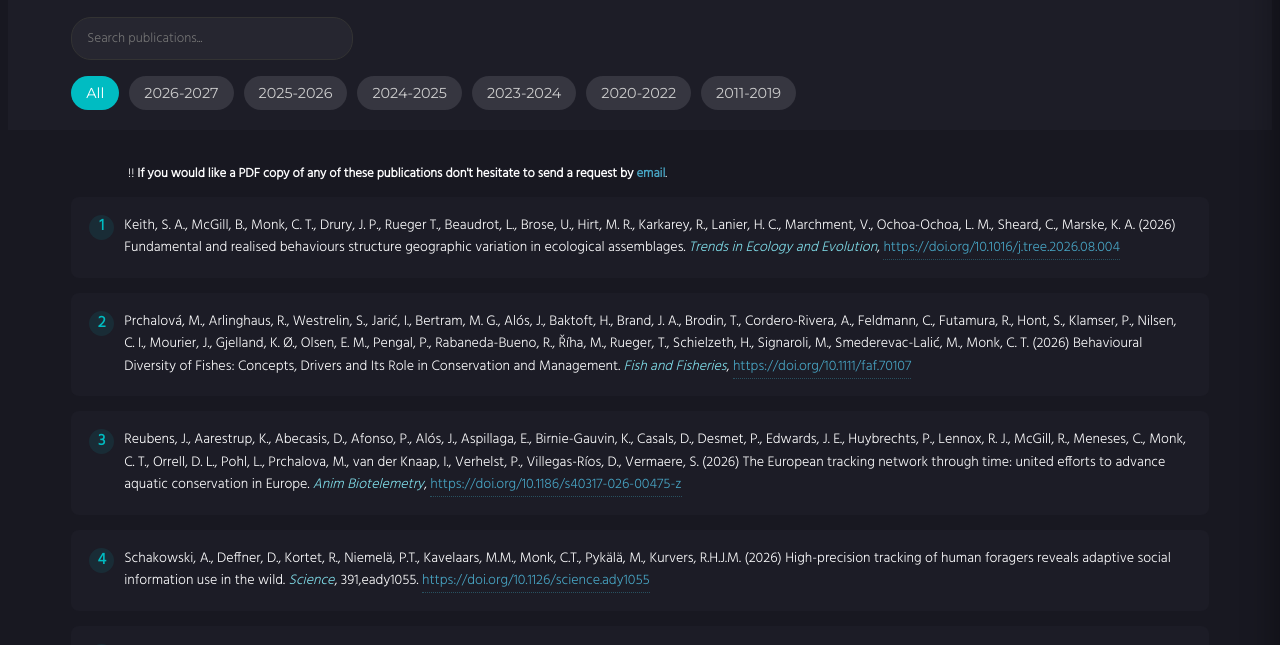
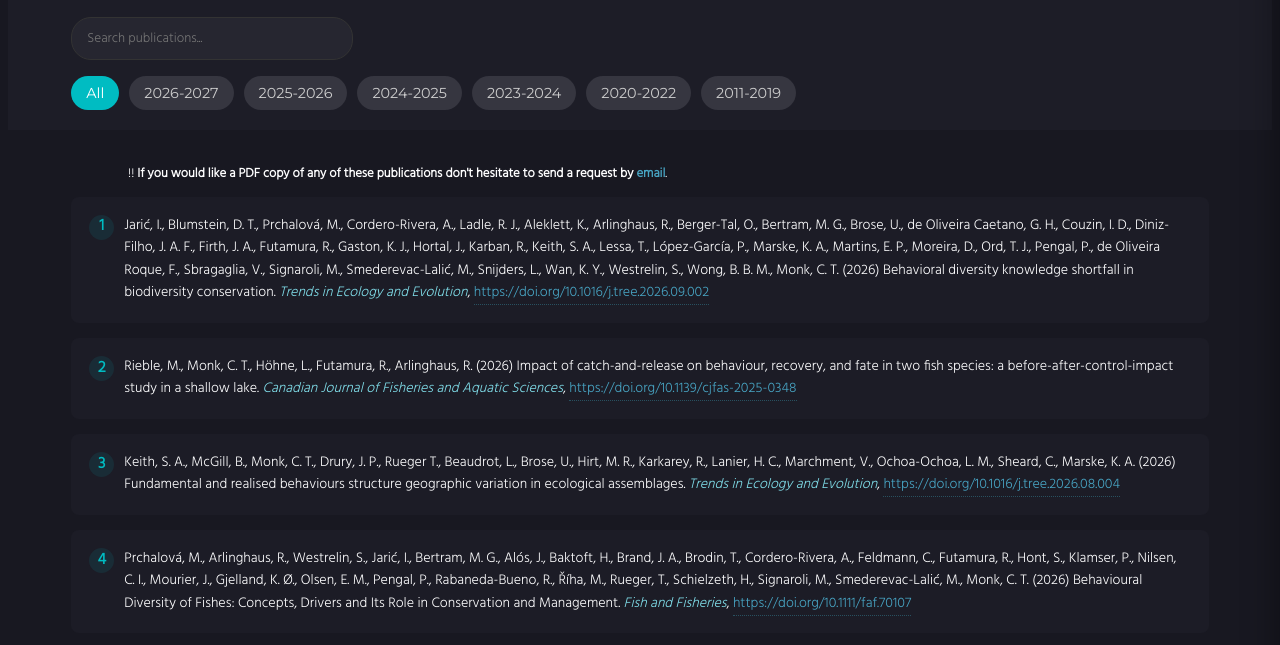
Before and after one commit to ctmonk/ctmonk.github.io, a plain HTML site: page Publications.html in a window 1280 px wide. Shown: the part 118-763 px from the top of the page. Drawn offline with Linux system fonts and the light colour scheme.

Commit message:
add links and update publications

```diff
--- a/Publications.html
+++ b/Publications.html
@@ -47,6 +47,10 @@
   <div class="csl-bib-body">
 
     <p class="someText">!! <b>If you would like a PDF copy of any of these publications don't hesitate to send a request by <a href = "mailto:mbe@geomar.de">email</b></a>. </p>
+
+    <div data-csl-entry-id="Jaric2026" class="csl-entry"> Jarić, I., Blumstein, D. T., Prchalová, M., Cordero-Rivera, A., Ladle, R. J., Aleklett, K., Arlinghaus, R., Berger-Tal, O., Bertram, M. G., Brose, U., de Oliveira Caetano, G. H., Couzin, I. D., Diniz-Filho, J. A. F., Firth, J. A., Futamura, R., Gaston, K. J., Hortal, J., Karban, R., Keith, S. A., Lessa, T., López-García, P., Marske, K. A., Martins, E. P., Moreira, D., Ord, T. J., Pengal, P., de Oliveira Roque, F., Sbragaglia, V., Signaroli, M., Smederevac-Lalić, M., Snijders, L., Wan, K. Y., Westrelin, S., Wong, B. B. M., Monk, C. T. (2026) Behavioral diversity knowledge shortfall in biodiversity conservation. <span class="journal-title">Trends in Ecology and Evolution</span>, <a href = "https://doi.org/10.1016/j.tree.2026.09.002"> https://doi.org/10.1016/j.tree.2026.09.002</a></div>
+
+    <div data-csl-entry-id="Rieble2026" class="csl-entry"> Rieble, M., Monk, C. T., Höhne, L., Futamura, R., Arlinghaus, R. (2026) Impact of catch-and-release on behaviour, recovery, and fate in two fish species: a before-after-control-impact study in a shallow lake. <span class="journal-title">Canadian Journal of Fisheries and Aquatic Sciences</span>, <a href = "https://doi.org/10.1139/cjfas-2025-0348"> https://doi.org/10.1139/cjfas-2025-0348</a></div>
 
     <div data-csl-entry-id="Keith2026" class="csl-entry"> Keith, S. A., McGill, B., Monk, C. T., Drury, J. P., Rueger T., Beaudrot, L., Brose, U., Hirt, M. R., Karkarey, R., Lanier, H. C., Marchment, V., Ochoa-Ochoa, L. M., Sheard, C., Marske, K. A. (2026) Fundamental and realised behaviours structure geographic variation in ecological assemblages. <span class="journal-title">Trends in Ecology and Evolution</span>, <a href = "https://doi.org/10.1016/j.tree.2026.08.004"> https://doi.org/10.1016/j.tree.2026.08.004</a></div>
 
```
Also changed, not shown: About.html (+1 -1 lines).
